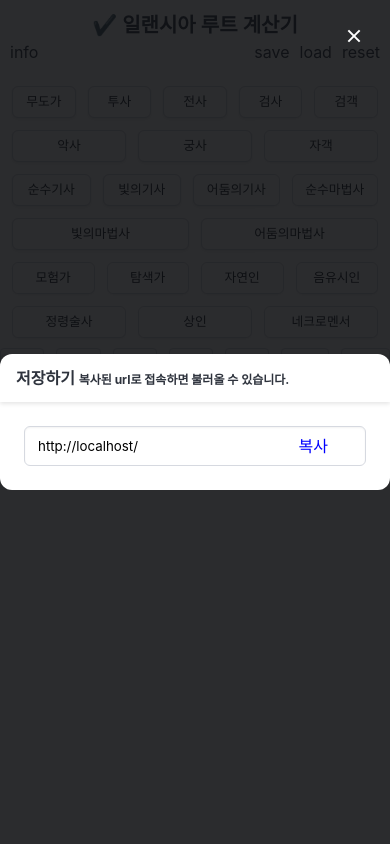
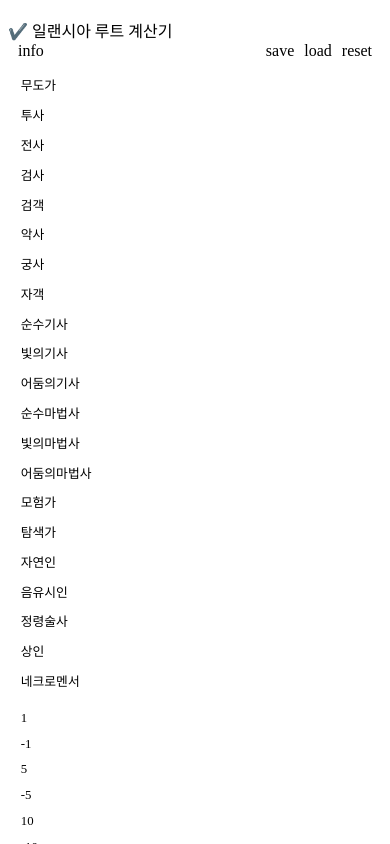
Before and after one commit to ktseo41/route-calculator, a React (Vite) app: page / in a window 390 px wide. Both pictures are taken after a click on the element "save". Shown: the top 844 px of the page. Built offline with nearby package versions, Linux system fonts and the light colour scheme; a web font is replaced by a local one.

Commit message:
feat: bulma 제거
- bulma는 지나치게 독자적인 문법이 사용되고 있고, 원래 목적이었던 손쉬운 반응형
  UI는 bulma가 아니어도 달성할 수 있기 때문에 제거

```diff
--- a/package.json
+++ b/package.json
@@ -25,7 +25,6 @@
     "@types/styled-components": "^5.1.34",
     "@types/uuid": "^10.0.0",
     "babel-jest": "^30.1.2",
-    "bulma": "^1.0.4",
     "gh-pages": "^6.3.0",
     "jest": "^30.1.3",
     "parcel-bundler": "^1.12.5",
--- a/src/App.tsx
+++ b/src/App.tsx
@@ -217,9 +217,9 @@ export default function App() {
   }, [rLL, selectedNode]);
 
   return (
-    <CalculatorWrapper className="container">
+    <CalculatorWrapper className="">
       <section>
-        <Title className="has-text-centered is-size-5 has-text-weight-semibold">
+        <Title className="">
           <div>
             <span
               style={{ cursor: "pointer" }}
@@ -232,7 +232,7 @@ export default function App() {
           </div>
         </Title>
       </section>
-      <UtilBarSection className="util-bar container column is-two-thirds-desktop is-two-thirds-tablet">
+      <UtilBarSection className="util-bar">
         <UtilBarLeft>
           <UtilBarItem
             onClick={() => {
@@ -274,15 +274,15 @@ export default function App() {
       </UtilBarSection>
       <section
         style={{ marginBottom: "10px" }}
-        className="jobs disable-double-tap container column is-two-thirds-desktop is-two-thirds-tablet"
+        className="jobs disable-double-tap"
       >
-        <div className="container">
+        <div className="">
           {classifiedJobs.reduce((jobGroups: JSX.Element[], group) => {
             const groupedJobButtons = group.reduce(
               (jobButtons: JSX.Element[], jobName: string) => {
                 jobButtons.push(
                   <CustomButton
-                    className="button column"
+                    className=""
                     onClick={addNewJob}
                     key={uuidv4()}
                   >
@@ -296,7 +296,7 @@ export default function App() {
             jobGroups.push(
               <div
                 key={uuidv4()}
-                className="container buttons is-small columns is-multiline"
+                className=""
               >
                 {groupedJobButtons}
               </div>
@@ -305,12 +305,12 @@ export default function App() {
           }, [])}
         </div>
       </section>
-      <section className="adjust disable-double-tap column is-two-thirds-desktop is-two-thirds-tablet container">
-        <div className="buttons columns are-small">
+      <section className="adjust disable-double-tap">
+        <div className="">
           {buttonsValues.map((buttonValue) => {
             return (
               <CustomButton
-                className="button column is-mobile"
+                className=""
                 onClick={adjustJobPoint}
                 key={uuidv4()}
               >
@@ -318,23 +318,23 @@ export default function App() {
               </CustomButton>
             );
           })}
-          {/* <button className="button is-primary" onClick={deleteNode}>
+          {/* <button className="" onClick={deleteNode}>
             remove
           </button> */}
         </div>
       </section>
-      <section className="currentStates container is-two-thirds-desktop is-two-thirds-tablet disable-double-tap">
-        <table className="table is-fullwidth is-narrow is-hoverable">
+      <section className="currentStates disable-double-tap">
+        <table className="">
           <thead>
             <tr>
-              <th style={{ minWidth: "104px" }} className="has-text-centered">
+              <th style={{ minWidth: "104px" }} className="">
                 직업
               </th>
-              <th className="has-text-centered">STR</th>
-              <th className="has-text-centered">INT</th>
-              <th className="has-text-centered">AGI</th>
-              <th className="has-text-centered">VIT</th>
-              <th style={{ minWidth: "46.4px" }} className="has-text-centered">
+              <th className="">STR</th>
+              <th className="">INT</th>
+              <th className="">AGI</th>
+              <th className="">VIT</th>
+              <th style={{ minWidth: "46.4px" }} className="">
                 잡포
               </th>
               <th></th>
@@ -346,36 +346,34 @@ export default function App() {
                 <tr
                   id={`${index}`}
                   key={uuidv4()}
-                  className={
-                    index === selectedNodeIdx ? "has-background-light" : ""
-                  }
+                  className={index === selectedNodeIdx ? "" : ""}
                   onClick={(event: MouseEvent) => {
                     setSelectedNode(rLL.get(+event.currentTarget.id));
                     setSelectedNodeIdx(+event.currentTarget.id);
                   }}
                 >
-                  <td key={uuidv4()} className="has-text-centered">
+                  <td key={uuidv4()} className="">
                     {routeNode?.job}
                   </td>
-                  <td key={uuidv4()} className="has-text-centered">
+                  <td key={uuidv4()} className="">
                     {routeNode?.stats.STR}
                   </td>
-                  <td key={uuidv4()} className="has-text-centered">
+                  <td key={uuidv4()} className="">
                     {routeNode?.stats.INT}
                   </td>
-                  <td key={uuidv4()} className="has-text-centered">
+                  <td key={uuidv4()} className="">
                     {routeNode?.stats.AGI}
                   </td>
-                  <td key={uuidv4()} className="has-text-centered">
+                  <td key={uuidv4()} className="">
                     {routeNode?.stats.VIT}
                   </td>
-                  <td key={uuidv4()} className="has-text-centered">
+                  <td key={uuidv4()} className="">
                     {routeNode?.jobPo}
                   </td>
                   <td
                     style={{ minWidth: "37.6px" }}
                     key={uuidv4()}
-                    className="has-text-centered"
+                    className=""
                   >
                     {index !== 0 && (
                       <a
@@ -384,7 +382,7 @@ export default function App() {
                             event.currentTarget.parentElement?.parentElement?.id
                           );
                         }}
-                        className="delete"
+                        className=""
                       ></a>
                     )}
                   </td>
--- a/src/components/Load.tsx
+++ b/src/components/Load.tsx
@@ -43,7 +43,7 @@ export const LoadTitle = () => {
 
 export const LoadContent = () => {
   return (
-    <InputBox className="input">
+    <InputBox className="">
       <NoLinedInput autoFocus placeholder={"URL을 입력하세요"} />
       <CopyButton onClick={() => {}}>불러오기</CopyButton>
     </InputBox>
--- a/src/components/Modal.tsx
+++ b/src/components/Modal.tsx
@@ -10,26 +10,26 @@ type ModalProps = {
 
 export default ({ isActive, setIsActive, title, content }: ModalProps) => {
   return (
-    <div className={isActive ? "modal is-active" : "modal"}>
+    <div className={isActive ? "" : ""}>
       <div
-        className="modal-background"
+        className=""
         onClick={() => {
           setIsActive(false);
         }}
       ></div>
-      <div className="modal-content">
-        <div className="card">
-          <header className="card-header">
-            <div className="card-header-title">{title}</div>
+      <div className="">
+        <div className="">
+          <header className="">
+            <div className="">{title}</div>
             <button
-              className="modal-close is-large"
+              className=""
               aria-label="close"
               onClick={() => {
                 setIsActive(false);
               }}
             ></button>
           </header>
-          <div className="card-content"> {content}</div>
+          <div className=""> {content}</div>
         </div>
       </div>
     </div>
--- a/src/components/NotiMessage.tsx
+++ b/src/components/NotiMessage.tsx
@@ -12,17 +12,19 @@ const BugReport = styled.div`
 
 export const NotiTitle = () => {
   return (
-    <div className="is-size-6">
+    <div className="">
       일랜시아 웹 루트 계산기입니다.{" "}
-      <span className="is-size-7"> - 버전 0.9.4</span>
+      <span className="">
+        - 버전 0.9.4
+      </span>
     </div>
   );
 };
 
 export const NotiMessage = () => {
   return (
-    <NotiMessageBody className="message-body has-text-left has-text-weight-normal">
-      <span className="has-text-weight-semibold">추가 예정 기능</span>
+    <NotiMessageBody className="">
+      <span className="">추가 예정 기능</span>
       <br /> <br />
       <span>1. 저장, 불러오기 기능 (진행중)</span>
       <br />
@@ -30,7 +32,7 @@ export const NotiMessage = () => {
       <br />
       3. 노드 순서 변경
       <br /> <br />
-      <span className="has-text-weight-semibold">현재 버그들 (v0.9.4)</span>
+      <span className="">현재 버그들 (v0.9.4)</span>
       <br /> <br />
       <span style={{ textDecoration: "line-through" }}>
         1. 네크로멘서를 사면했을 때 인트가 5로 돌아가지 않는 문제
--- a/src/components/Save.tsx
+++ b/src/components/Save.tsx
@@ -42,7 +42,7 @@ export const SaveTitle = () => {
   return (
     <div>
       저장하기{" "}
-      <span className="is-size-7">
+      <span className="">
         복사된 url로 접속하면 불러올 수 있습니다.
       </span>
     </div>
--- a/styles.scss
+++ b/styles.scss
@@ -11,5 +11,3 @@ $navbar-height: 0;
   -ms-touch-action: manipulation;
   touch-action: manipulation;
 }
-
-@import 'bulma/css/bulma.css'
```
Also changed, not shown: 2 other files (tests, documents, lock files or other folders).
